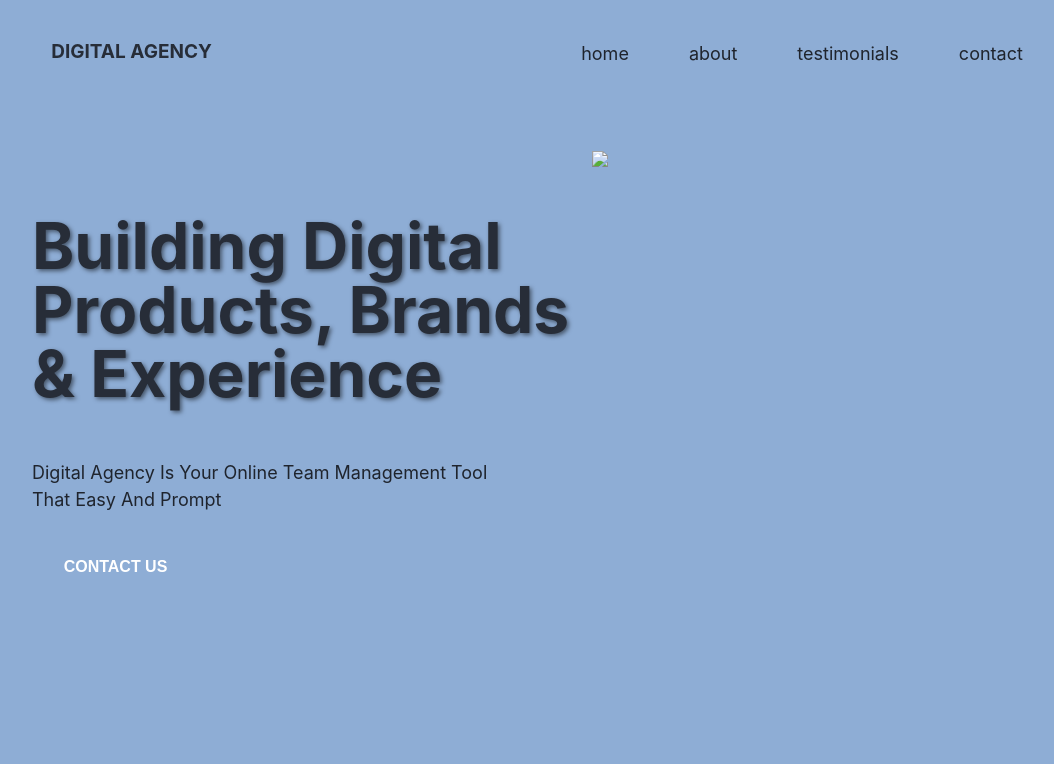
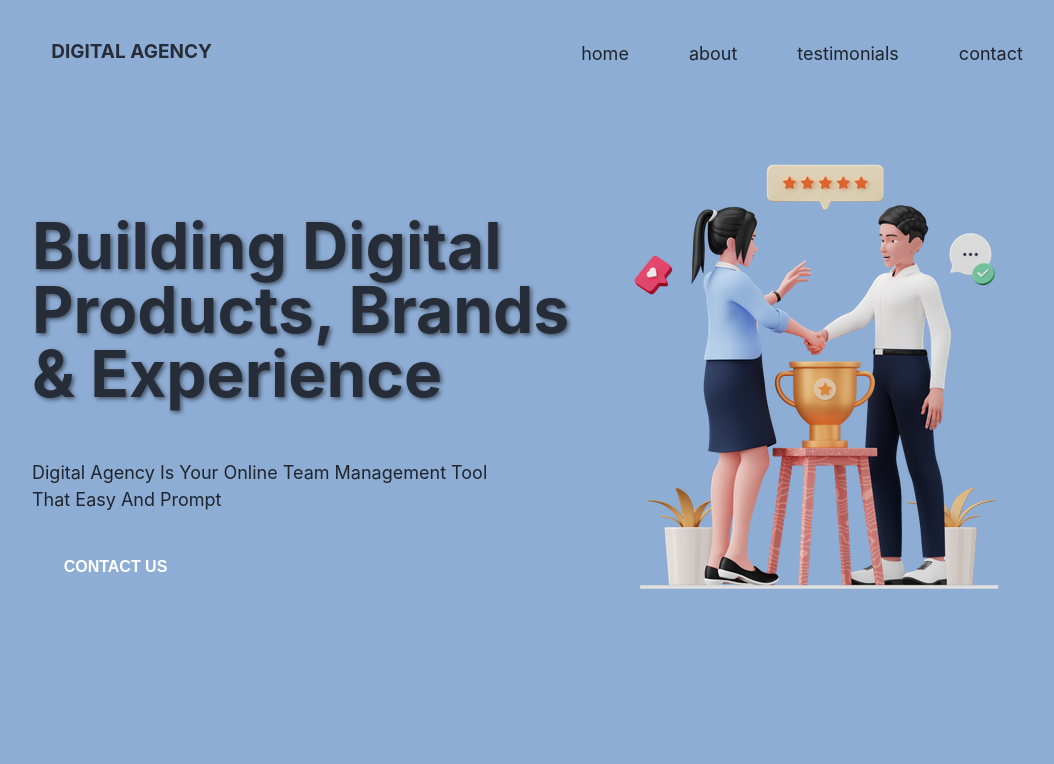
Before and after one commit to aruiz3122004/Landing-Page-Mejorada-DW, a plain HTML site: page index.html in a window 1280 px wide. Shown: the top 764 px of the page, without its empty margins (103-1157 px from the left). Drawn offline with Linux system fonts and the light colour scheme.

Commit message:
Update index.html

```diff
--- a/index.html
+++ b/index.html
@@ -31,7 +31,7 @@
                 <button>CONTACT US</button>
             </div>
             <div class="image-content">
-                <img src="Assets/business-deal.png">
+                <img src="business-deal.png">
             </div>
         </section>
      <section>
```
